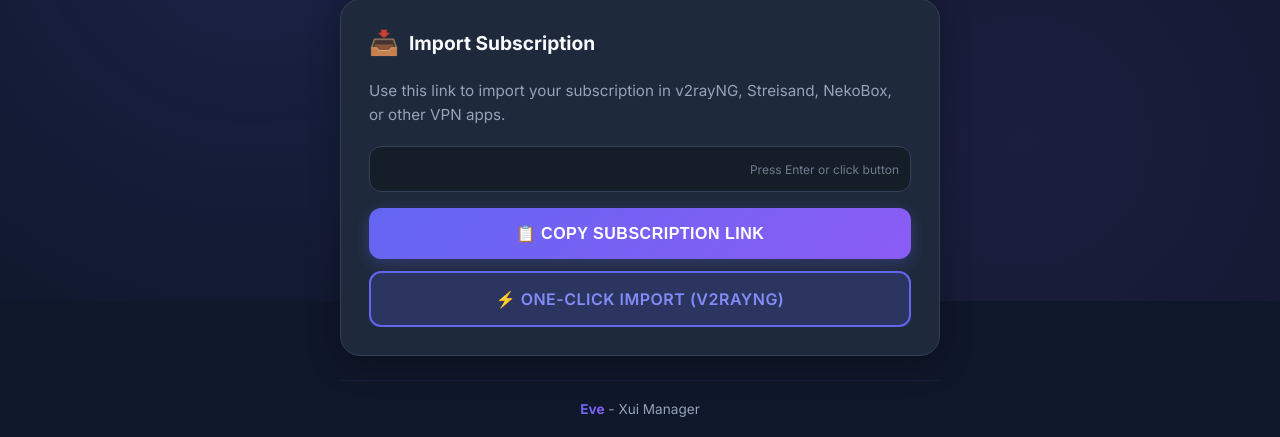
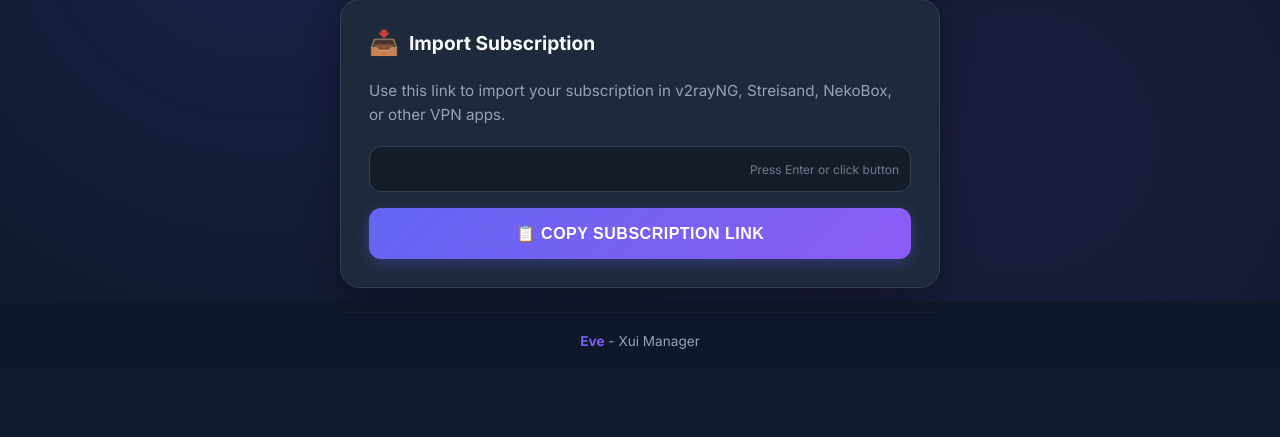
Before and after one commit to yoyoraya/eve-xui-manager, a Flask app: template templates/subscription.html in a window 1280 px wide. Shown: the part 499-936 px from the top of the page. After the commit the page ends 848 px from the top, so only its background shows below. Run offline with Flask 3, Linux system fonts and the light colour scheme; the template is opened without the code that fills it, so the values that code supplies are empty.

Commit message:
Remove the one-click import button from the subscription page
Remove the <a> tag associated with the "One-Click Import (v2rayNG)" functionality from the subscription.html template.

Replit-Commit-Author: Agent
Replit-Commit-Session-Id: a05a3118-5f25-4fe1-a1b8-2c55fdd76324
Replit-Commit-Checkpoint-Type: full_checkpoint
Replit-Commit-Event-Id: 161b3368-1971-4651-9e79-41e694c20a4b
Replit-Commit-Screenshot-Url: https://storage.googleapis.com/screenshot-production-us-central1/6af638d0-32b6-4878-977c-10a97a2c5605/a05a3118-5f25-4fe1-a1b8-2c55fdd76324/cJfIeO6

```diff
--- a/templates/subscription.html
+++ b/templates/subscription.html
@@ -659,13 +659,6 @@
             <button class="btn btn-primary" onclick="copyLink('subLink')">
                 📋 Copy Subscription Link
             </button>
-
-            <a
-                href="v2ray://install-sub?url={{ client.subscription_url | urlencode }}&name={{ client.email | urlencode }}"
-                class="btn btn-secondary"
-            >
-                ⚡ One-Click Import (v2rayNG)
-            </a>
         </div>
 
         <!-- Manual Configs Card -->
```
Also changed, not shown: attached_assets/targeted_element_1764601156533.png (added), 1 other file.
